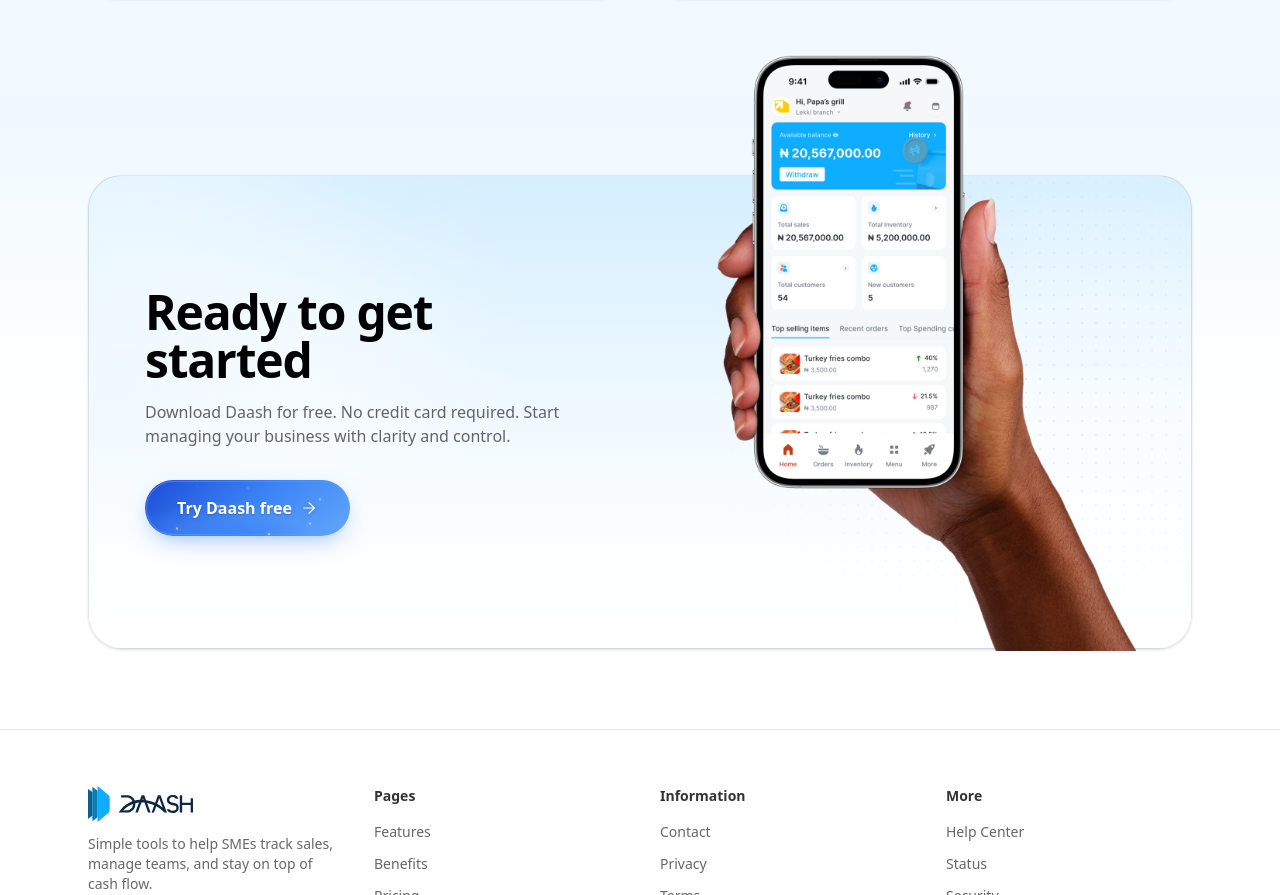
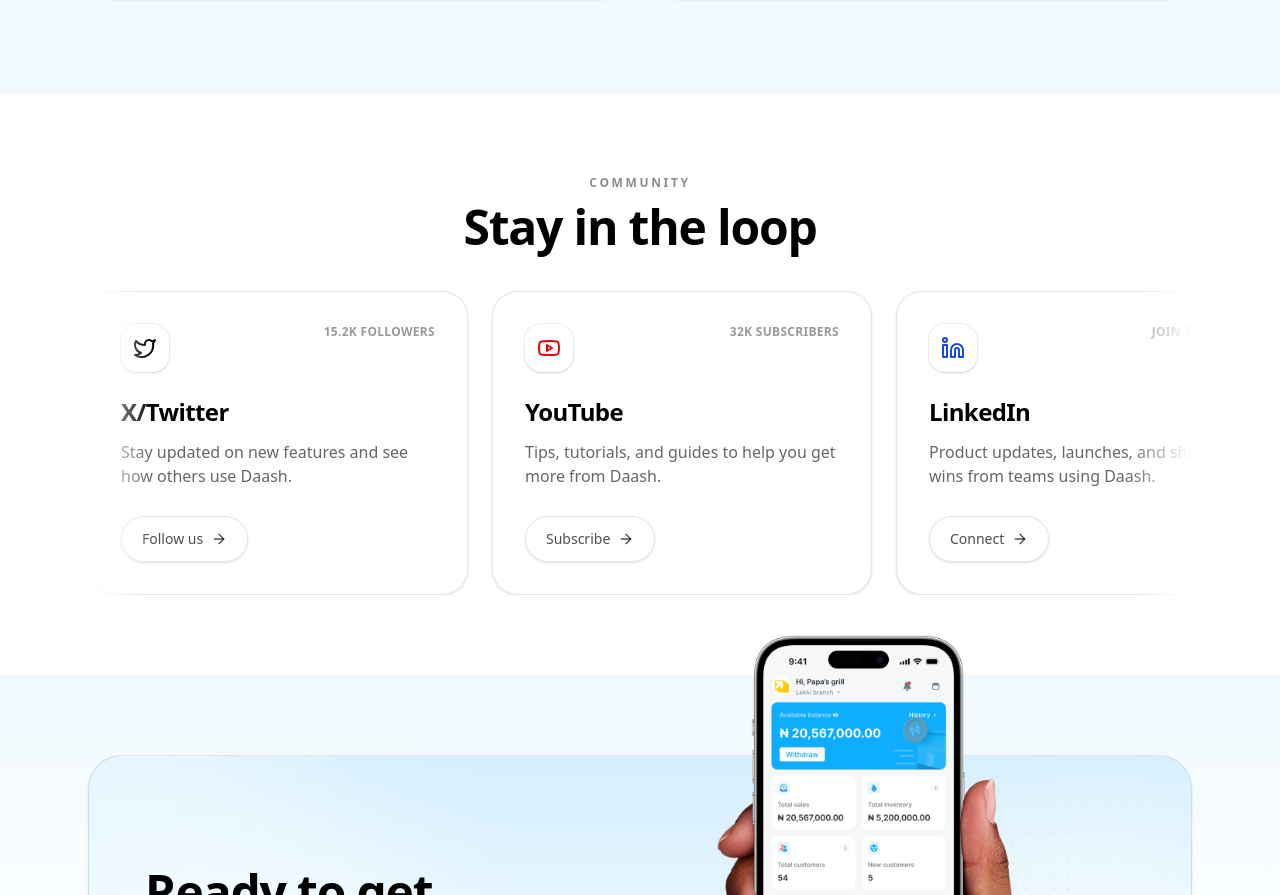
Before and after one commit to Eche-YHWH/NewWebsite, a React (Vite) app: page / in a window 1280 px wide. Shown: the part 7125-8020 px from the top of the page. Built offline with nearby package versions, Linux system fonts and the light colour scheme.

Commit message:
Update data

```diff
--- /dev/null
+++ b/src/components/sections/Community.tsx
@@ -0,0 +1,289 @@
+import Container from "../ui/Container";
+import Reveal from "../ui/Reveal";
+import {
+  Twitter,
+  Youtube,
+  Linkedin,
+  Instagram,
+  Facebook,
+  ArrowRight,
+} from "lucide-react";
+import { useEffect, useMemo, useRef, useState, type ReactNode } from "react";
+
+type Card = {
+  key: string;
+  icon: ReactNode;
+  stat: string;
+  title: string;
+  text: string;
+  cta: string;
+  href: string;
+};
+
+const cards: Card[] = [
+  {
+    key: "x",
+    icon: <Twitter className="h-6 w-6 text-black" />,
+    stat: "15.2K FOLLOWERS",
+    title: "X/Twitter",
+    text: "Stay updated on new features and see how others use Daash.",
+    cta: "Follow us",
+    href: "https://x.com",
+  },
+  {
+    key: "yt",
+    icon: <Youtube className="h-6 w-6 text-red-600" />,
+    stat: "32K SUBSCRIBERS",
+    title: "YouTube",
+    text: "Tips, tutorials, and guides to help you get more from Daash.",
+    cta: "Subscribe",
+    href: "https://youtube.com",
+  },
+  {
+    key: "li",
+    icon: <Linkedin className="h-6 w-6 text-blue-700" />,
+    stat: "JOIN THE PAGE",
+    title: "LinkedIn",
+    text: "Product updates, launches, and short wins from teams using Daash.",
+    cta: "Connect",
+    href: "https://linkedin.com",
+  },
+  {
+    key: "ig",
+    icon: <Instagram className="h-6 w-6 text-pink-600" />,
+    stat: "NEW POSTS WEEKLY",
+    title: "Instagram",
+    text: "Short clips, tips, and product moments. Light, useful, and quick.",
+    cta: "Follow",
+    href: "https://instagram.com",
+  },
+  {
+    key: "fb",
+    icon: <Facebook className="h-6 w-6 text-blue-600" />,
+    stat: "COMMUNITY UPDATES",
+    title: "Facebook",
+    text: "News, events, and updates from the Daash community.",
+    cta: "Join",
+    href: "https://facebook.com",
+  },
+];
+
+export default function Community() {
+  const track = useMemo(() => [...cards, ...cards], []);
+  const scrollerRef = useRef<HTMLDivElement | null>(null);
+
+  const rafRef = useRef<number | null>(null);
+  const halfWidthRef = useRef(0);
+
+  const [isHolding, setIsHolding] = useState(false);
+
+  const dragRef = useRef({
+    active: false,
+    startX: 0,
+    startScrollLeft: 0,
+    pointerId: -1,
+  });
+
+  // Measure the "half" point (since we duplicated the list)
+  useEffect(() => {
+    const el = scrollerRef.current;
+    if (!el) return;
+
+    const measure = () => {
+      // scrollWidth is total, we duplicated content, half is one full set
+      halfWidthRef.current = el.scrollWidth / 2;
+    };
+
+    measure();
+
+    const ro = new ResizeObserver(() => measure());
+    ro.observe(el);
+
+    return () => ro.disconnect();
+  }, []);
+
+  // Auto-scroll loop
+  useEffect(() => {
+    const el = scrollerRef.current;
+    if (!el) return;
+
+    const speedPxPerFrame = 0.9; // adjust if you want faster/slower
+
+    const tick = () => {
+      if (!isHolding) {
+        el.scrollLeft += speedPxPerFrame;
+
+        const half = halfWidthRef.current;
+        if (half > 0 && el.scrollLeft >= half) {
+          el.scrollLeft -= half;
+        }
+      }
+
+      rafRef.current = window.requestAnimationFrame(tick);
+    };
+
+    rafRef.current = window.requestAnimationFrame(tick);
+
+    return () => {
+      if (rafRef.current) window.cancelAnimationFrame(rafRef.current);
+      rafRef.current = null;
+    };
+  }, [isHolding]);
+
+  const onPointerDown = (e: React.PointerEvent<HTMLDivElement>) => {
+    const el = scrollerRef.current;
+    if (!el) return;
+
+    dragRef.current.active = true;
+    dragRef.current.startX = e.clientX;
+    dragRef.current.startScrollLeft = el.scrollLeft;
+    dragRef.current.pointerId = e.pointerId;
+
+    setIsHolding(true);
+
+    // capture pointer so dragging still works if you leave the container
+    el.setPointerCapture(e.pointerId);
+  };
+
+  const onPointerMove = (e: React.PointerEvent<HTMLDivElement>) => {
+    const el = scrollerRef.current;
+    if (!el) return;
+    if (!dragRef.current.active) return;
+
+    const dx = e.clientX - dragRef.current.startX;
+    el.scrollLeft = dragRef.current.startScrollLeft - dx;
+
+    // keep it seamless when dragging too
+    const half = halfWidthRef.current;
+    if (half > 0) {
+      if (el.scrollLeft < 0) el.scrollLeft += half;
+      if (el.scrollLeft >= half) el.scrollLeft -= half;
+    }
+  };
+
+  const endHold = () => {
+    dragRef.current.active = false;
+    dragRef.current.pointerId = -1;
+    setIsHolding(false);
+  };
+
+  const onPointerUp = (e: React.PointerEvent<HTMLDivElement>) => {
+    const el = scrollerRef.current;
+    if (el && dragRef.current.pointerId !== -1) {
+      try {
+        el.releasePointerCapture(dragRef.current.pointerId);
+      } catch {
+        // ignore
+      }
+    }
+    endHold();
+  };
+
+  const onPointerCancel = () => {
+    endHold();
+  };
+
+  return (
+    <section className="relative py-16 sm:py-20">
+      <Container>
+        <Reveal>
+          <div className="text-center">
+            <div className="text-xs font-semibold tracking-[0.22em] text-black/45">
+              COMMUNITY
+            </div>
+
+            <h2 className="mt-3 text-4xl font-semibold tracking-tight text-black sm:text-5xl">
+              Stay in the loop
+            </h2>
+          </div>
+
+          <div className="relative mt-10">
+            {/* edge fades */}
+            <div className="pointer-events-none absolute inset-y-0 left-0 z-10 w-16 bg-gradient-to-r from-white to-transparent" />
+            <div className="pointer-events-none absolute inset-y-0 right-0 z-10 w-16 bg-gradient-to-l from-white to-transparent" />
+
+            {/* draggable scroller */}
+            <div
+              ref={scrollerRef}
+              className={[
+                "relative overflow-hidden",
+                "select-none",
+                isHolding ? "cursor-grabbing" : "cursor-grab",
+              ].join(" ")}
+              onPointerDown={onPointerDown}
+              onPointerMove={onPointerMove}
+              onPointerUp={onPointerUp}
+              onPointerCancel={onPointerCancel}
+            >
+              {/* hide scrollbar if it ever appears */}
+              <style>{`
+                .hide-scrollbar::-webkit-scrollbar { display: none; }
+                .hide-scrollbar { -ms-overflow-style: none; scrollbar-width: none; }
+              `}</style>
+
+              <div className="hide-scrollbar flex w-max gap-6 pr-6">
+                {track.map((c, idx) => (
+                  <a
+                    key={`${c.key}-${idx}`}
+                    href={c.href}
+                    target="_blank"
+                    rel="noreferrer"
+                    className="
+                      block w-[340px]
+                      rounded-[26px]
+                      border border-black/10
+                      bg-white/65
+                      p-8
+                      shadow-sm
+                      backdrop-blur
+                      sm:w-[380px]
+                    "
+                    draggable={false}
+                    onDragStart={(ev) => ev.preventDefault()}
+                  >
+                    <div className="flex items-start justify-between gap-6">
+                      <div className="flex h-12 w-12 items-center justify-center rounded-2xl bg-white shadow-sm ring-1 ring-black/5">
+                        {c.icon}
+                      </div>
+
+                      <div className="text-xs font-semibold tracking-wide text-black/40">
+                        {c.stat}
+                      </div>
+                    </div>
+
+                    <div className="mt-6">
+                      <div className="text-2xl font-semibold tracking-tight text-black">
+                        {c.title}
+                      </div>
+
+                      <p className="mt-3 text-sm text-black/60 sm:text-base">
+                        {c.text}
+                      </p>
+
+                      <div className="mt-7">
+                        <div
+                          className="
+                            inline-flex items-center gap-2
+                            rounded-full
+                            border border-black/10
+                            bg-white/70
+                            px-5 py-3
+                            text-sm font-medium text-black/70
+                            shadow-sm
+                          "
+                        >
+                          {c.cta}
+                          <ArrowRight className="h-4 w-4" />
+                        </div>
+                      </div>
+                    </div>
+                  </a>
+                ))}
+              </div>
+            </div>
+          </div>
+        </Reveal>
+      </Container>
+    </section>
+  );
+}
--- a/src/index.css
+++ b/src/index.css
@@ -10,3 +10,12 @@
   background: #ffffff;
   color: #0a0a0a;
 }
+
+@keyframes community-marquee {
+  0% {
+    transform: translateX(0%);
+  }
+  100% {
+    transform: translateX(-50%);
+  }
+}
--- a/src/pages/Home.tsx
+++ b/src/pages/Home.tsx
@@ -7,6 +7,7 @@
 import Testimonials from "../components/sections/Testimonials";
 import Pricing from "../components/sections/Pricing";
 import BlogTeaser from "../components/sections/BlogTeaser";
+import Community from "../components/sections/Community";
 import FinalCTA from "../components/sections/FinalCTA";
 import Footer from "../components/sections/Footer";
 
@@ -27,12 +28,7 @@
           eyebrow="PROJECT MANAGEMENT"
           title="Keep every project moving forward"
           text="Plan, assign, and deliver work in one place. Stay organized and keep clients confident."
-          chips={[
-            { label: "Tasks" },
-            { label: "Time tracking" },
-            { label: "Timesheets" },
-            { label: "Reports" },
-          ]}
+          chips={[{ label: "Tasks" }, { label: "Time tracking" }, { label: "Timesheets" }, { label: "Reports" }]}
           imageSrc={splitImg1}
           imageAlt="Projects preview"
         />
@@ -41,12 +37,7 @@
           eyebrow="FINANCIAL MANAGEMENT"
           title="Track income, get paid, stress less"
           text="Create invoices, track expenses, and keep tabs on earnings. Everything in one place."
-          chips={[
-            { label: "Invoicing" },
-            { label: "Budgets" },
-            { label: "Forecasting" },
-            { label: "Integrations" },
-          ]}
+          chips={[{ label: "Invoicing" }, { label: "Budgets" }, { label: "Forecasting" }, { label: "Integrations" }]}
           imageSrc={splitImg2}
           imageAlt="Reports preview"
           flip
@@ -56,7 +47,13 @@
         <Testimonials />
         <Pricing />
         <BlogTeaser />
+
+        {/* NEW SECTION */}
+        <Community />
+
+        {/* FINAL CTA */}
         <FinalCTA />
+
         <Footer />
       </main>
     </>
```
